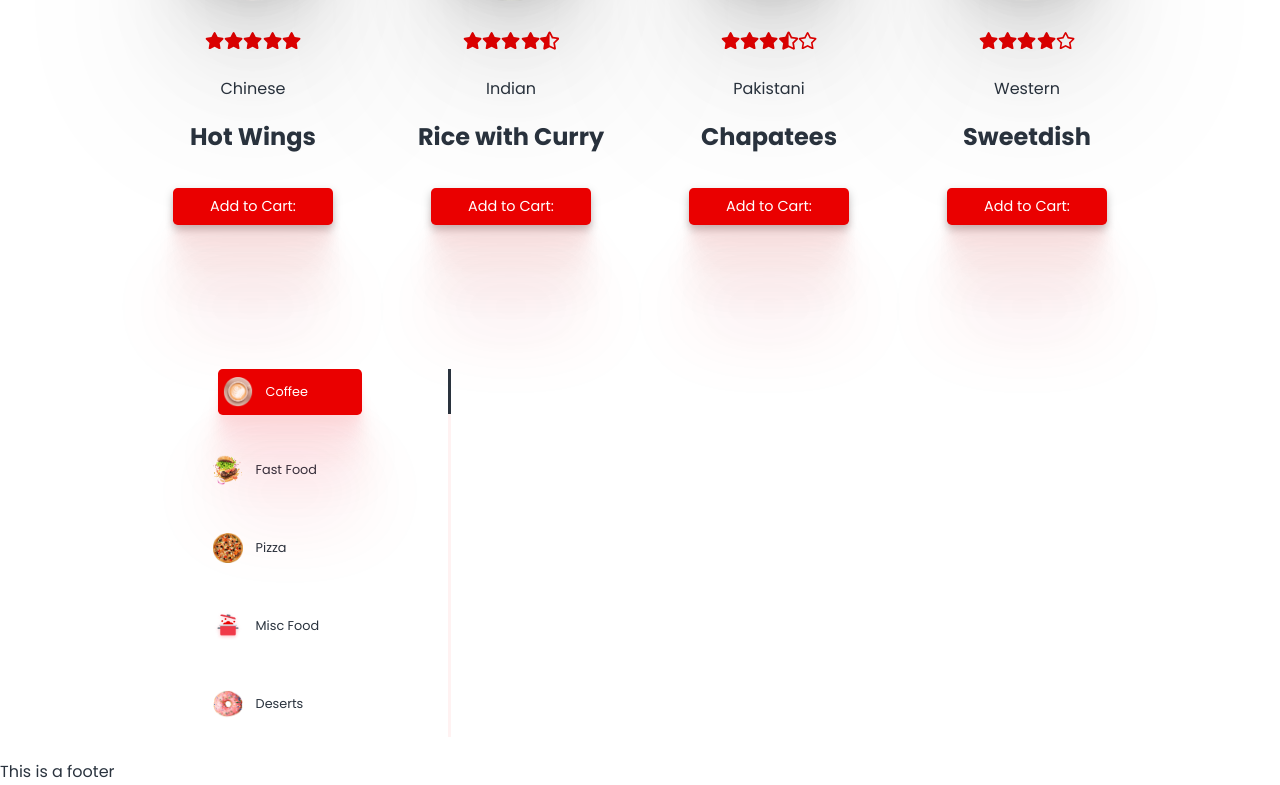
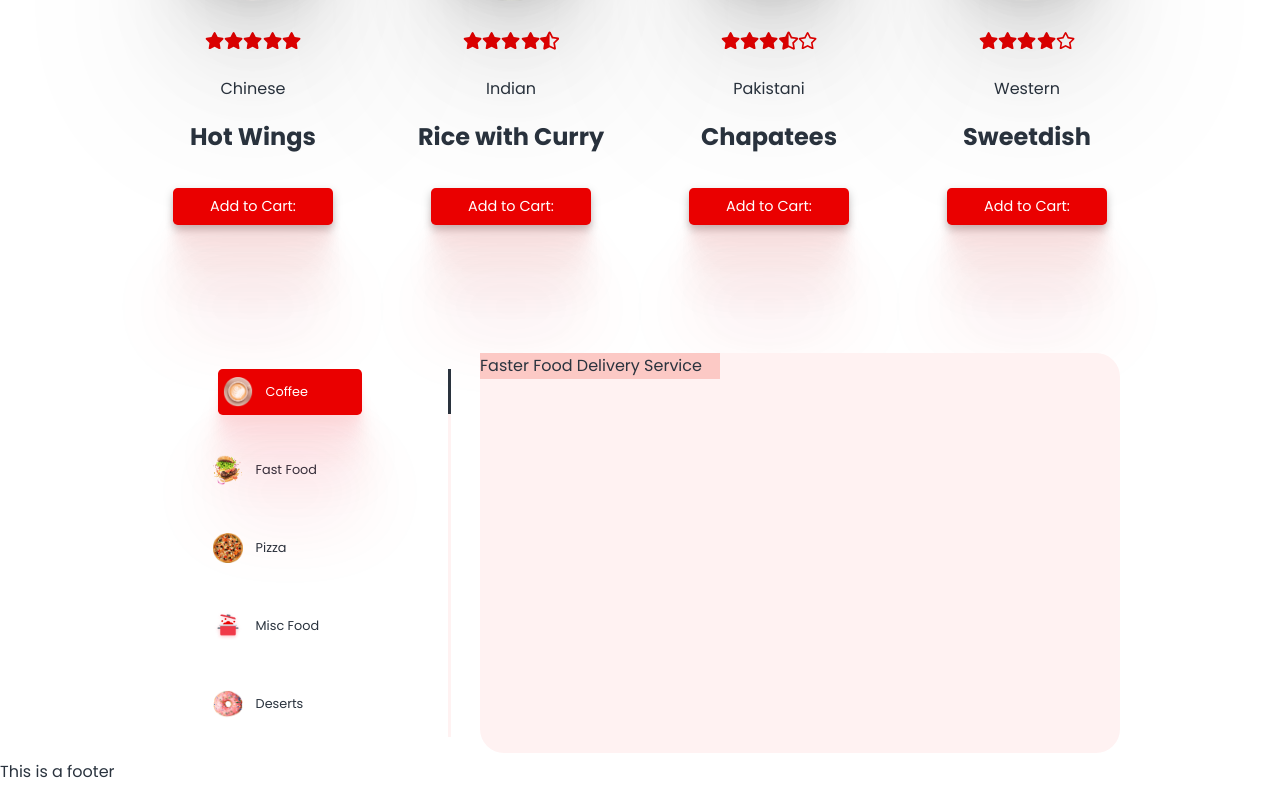
Before and after one commit to zeetaen1989/mama-joint, a Next.js app: page / in a window 1280 px wide. Shown: the part 1064-1849 px from the top of the page. Built offline with nearby package versions, Linux system fonts and the light colour scheme; a web font is replaced by a local one.

Commit message:
refactor

```diff
--- a/app/components/modules/CategoryItems/CategoryItems.jsx
+++ b/app/components/modules/CategoryItems/CategoryItems.jsx
@@ -1,10 +1,10 @@
 import styles from "./CategoryItems.module.scss";
 
-const CategoryItems = () => {
+const CategoryItems = ({ tab, setTab }) => {
   return (
     <div className={styles.container}>
-      <div className={styles.conatiner__bg}>
-
+      <div className={styles.container__subtitle}>
+        <p>Faster Food Delivery Service</p>
       </div>
     </div>
   )
--- a/app/components/modules/CategoryItems/CategoryItems.module.scss
+++ b/app/components/modules/CategoryItems/CategoryItems.module.scss
@@ -1,10 +1,18 @@
 @import "/styles/abstracts/variables";
 
 .container {
-  .container__bg {
-    background-color: pink;
-    border: none;
-    border-radius: 0.5rem;
+  // flex: 1;
+  position: absolute;
+  background-color: #FFF2F2;
+  border-radius: 1.5rem;
+  height: 25rem;
+  width: 40rem;
+  right: 10rem;
+  top: 3rem;
 
+  .container__subtitle {
+    font-size: 1rem;
+    background-color: hsla(4, 90%, 88%, 1);
+    width: 15rem;
   }
 }
--- a/app/components/modules/index.js
+++ b/app/components/modules/index.js
@@ -1,3 +1,4 @@
 export { default as Nav } from "./Nav/Nav";
 export { default as Footer } from "./Footer/Footer";
 export { default as Category } from "./Category/Category";
+export { default as CategoryItems } from "./CategoryItems/CategoryItems";
--- a/app/components/templates/PopularProducts/PopularProducts.module.scss
+++ b/app/components/templates/PopularProducts/PopularProducts.module.scss
@@ -1,8 +1,6 @@
 @import "/styles/abstracts/variables";
-@import "/styles/abstracts/mixins";
 
 .container {
-    margin: 0;
     margin-top: 5rem;
     display: flex;
     flex-direction: column;
@@ -87,7 +85,11 @@
                     0px 1.85185px 3.14815px rgba(234, 0, 37, 0.0240741);
 
                 &:hover {
-                    opacity: 0.8;
+                    transform: translateY(-1px);
+                }
+
+                &:active {
+                    transform: translateY(1px);
                 }
             }
         }
--- a/styles/abstracts/_mixins.scss
+++ b/styles/abstracts/_mixins.scss
@@ -18,6 +18,10 @@
     text-align: center;
 
     &:hover {
-        opacity: 0.8;
+        transform: translateY(-1px);
+    }
+
+    &:active {
+        transform: translateY(1px);
     }
 }
```
